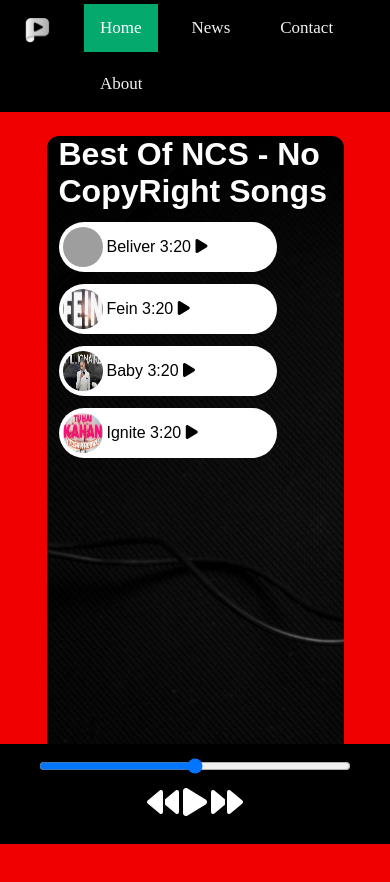
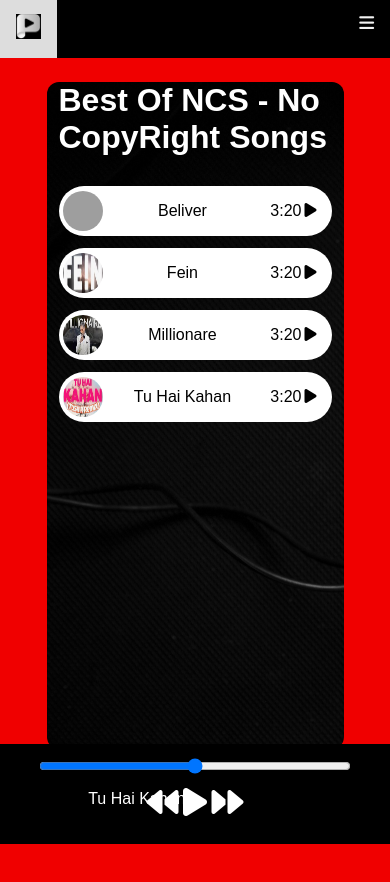
Before and after one commit to AaliyanAslam/music-player-js, a plain HTML site: page index.html in a window 390 px wide. Drawn offline with Linux system fonts and the light colour scheme; grey boxes are pictures that could not be loaded.

Commit message:
added gif and some modification

```diff
--- a/index.html
+++ b/index.html
@@ -5,11 +5,12 @@
     <meta charset="UTF-8">
     <meta http-equiv="X-UA-Compatible" content="IE=edge">
     <meta name="viewport" content="width=device-width, initial-scale=1.0">
-    <title>Plat it </title>
+    <title>Play it </title>
     <link rel="stylesheet" href="style.css">
     <link rel="stylesheet" href="https://cdnjs.cloudflare.com/ajax/libs/font-awesome/6.6.0/css/all.min.css"
         integrity="sha512-Kc323vGBEqzTmouAECnVceyQqyqdsSiqLQISBL29aUW4U/M7pSPA/gEUZQqv1cwx4OnYxTxve5UMg5GT6L4JJg=="
         crossorigin="anonymous" referrerpolicy="no-referrer" />
+
 
 </head>
 
@@ -19,60 +20,60 @@
      <a href=""><img src="images/playit.logo.PNG" alt=""></a>
 
         <a href="#home" class="active">Home</a>
-        <a href="#news">News</a>
-        <a href="#contact">Contact</a>
-        <a href="#about">About</a>
+        <a href="pages/news.html">News</a>
+        <a href="pages/contact.html">Contact</a>
+        <a href="pages/about.html">About</a>
         <a href="javascript:void(0);" class="icon" onclick="myFunction()">
           <i class="fa fa-bars"></i>
         </a>
       </div>
 
-    <div class="container">
+    <div class="container" style="background-image:url('images/bg.logo.jpg');">
 
 
         <div class="songList">
             <h1>Best Of NCS - No CopyRight Songs </h1>
 
-            <div>
+            <div class="songItemContainer">
                 <ul>
                     <li>
                         <div class="songitem">
 
                             <img src="https://i.ytimg.com/vi/BTuBo1pJgsI/maxresdefault.jpg" alt="1">
-                            <span>Beliver <span>3:20</span>
-                                <i class="fa-solid fa- fa-play"></i>
+                            <span >Beliver </span>
+                                 <span  class="timeStamp">3:20<span><i class="fa-solid fa- fa-play"></i>
 
-                            </span>
+                            </span></span>
                         </div>
                     </li>
                     <li>
                         <div class="songitem">
 
                             <img src="images/fein.PNG" alt="1">
-                            <span>Fein <span>3:20</span>
-                                <i class="fa-solid fa- fa-play"></i>
+                            <span>Fein </span>
+                                 <span  class="timeStamp">3:20<span><i class="fa-solid fa- fa-play"></i>
 
-                            </span>
+                            </span></span>
                         </div>
                     </li>
                     <li>
                         <div class="songitem">
 
                             <img src="images/mil.PNG" alt="1">
-                            <span>Baby <span>3:20</span>
-                                <i class="fa-solid fa- fa-play"></i>
+                            <span>Millionare </span>
+                                 <span  class="timeStamp">3:20<span><i class="fa-solid fa- fa-play"></i>
 
-                            </span>
+                            </span></span>
                         </div>
                     </li>
                     <li>
                         <div class="songitem">
 
                             <img src="images/aur.PNG" alt="1">
-                            <span>Ignite <span>3:20</span>
-                                <i class="fa-solid fa- fa-play"></i>
+                            <span>Tu Hai Kahan </span>
+                            <span  class="timeStamp">3:20<span><i class="fa-solid fa- fa-play"></i>
 
-                            </span>
+                       </span></span>
                         </div>
                     </li>
                 </ul>
@@ -95,11 +96,27 @@
             <!-- font awsome icons  -->
         </div>
 
+        <div class="songInfo">
+            <img src="images/gif.gif" alt="">
+            Tu Hai Kahan
+        </div>
+
+
     </div>
 
 
 
     <script src="script.js"></script>
+    <script>
+        function myFunction() {
+          var x = document.getElementById("myTopnav");
+          if (x.className === "topnav") {
+            x.className += " responsive";
+          } else {
+            x.className = "topnav";
+          }
+        }
+        </script>
 </body>
 
 </html>
--- a/style.css
+++ b/style.css
@@ -1,6 +1,6 @@
 body{
 
-    background-color: rgb(25, 240, 17);
+    background-color: wheat;
 
 }
 @media only screen and (max-width: 600px) {
@@ -119,7 +119,7 @@
 .songitem{
 display: flex;
 background-color: white;
-width: 80%;
+/* width: 80%; */
 color: black;
 height: 50px;
 margin: 12px 0;
@@ -127,8 +127,14 @@
 text-align: center;
 display: flex;
 align-items: center;
+justify-content: space-between;
 
+}
 
+.songitem span{
+
+  text-align: center;
+  align-items: center;
 }
 .songitem img{
 
@@ -137,7 +143,12 @@
     margin: 7px 4px;
     border-top: 1000px;
     height: 40px;
-    /* margin-bottom: 18px; */
+}
+
+.songItemContainer{
+margin-top: 30px;
+
+
 }
 
 
@@ -151,13 +162,17 @@
 
 
 
-/* Add a black background color to the top navigation */
-.topnav {
-    background-color: black;
-    overflow: hidden;
+body {
+  margin: 0;
+  font-family: Arial, Helvetica, sans-serif;
 }
 
-  /* Style the links inside the navigation bar */
+.topnav {
+  overflow: hidden;
+  background-color: black;
+
+}
+
 .topnav a {
   float: left;
   display: block;
@@ -166,22 +181,71 @@
   padding: 14px 16px;
   text-decoration: none;
   font-size: 17px;
-margin: 4px 9px;
+
 }
 
-  /* Change the color of links on hover */
 .topnav a:hover {
   background-color: #ddd;
   color: black;
 }
 
-  /* Add an active class to highlight the current page */
 .topnav a.active {
   background-color: #04AA6D;
   color: white;
 }
 
-  /* Hide the link that should open and close the topnav on small screens */
 .topnav .icon {
   display: none;
 }
+
+@media screen and (max-width: 600px) {
+  .topnav a:not(:first-child) {display: none;}
+  .topnav a.icon {
+    float: right;
+    display: block;
+  }
+}
+
+@media screen and (max-width: 600px) {
+  .topnav.responsive {position: relative;}
+  .topnav.responsive .icon {
+    position: absolute;
+    right: 0;
+    top: 0;
+  }
+  .topnav.responsive a {
+    float: none;
+    display: block;
+    text-align: left;
+  }
+}
+
+.timeStamp{
+margin: 0 12px;
+
+}
+
+.timeStamp i {
+
+  cursor: pointer;
+  margin: 0 3px;
+}
+
+
+.songInfo img{
+
+width: 45px;
+}
+
+
+
+.songInfo{
+
+  position: absolute;
+  left: 10vw;
+  }
+.songInfo img{
+opacity: 0;
+transition: opacity 1s ease-in;
+
+  }
```
Also changed, not shown: pages/about.html (added, +49 -0 lines), pages/contact.html (added, +49 -0 lines), pages/news.html (added, +49 -0 lines), images/gif.gif (added). Lines whose indentation alone changed are shown as unchanged.
